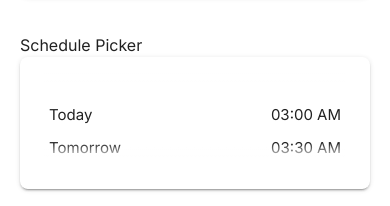
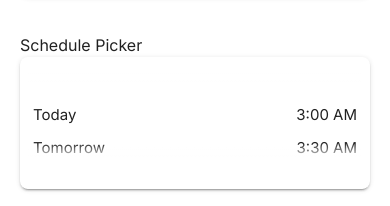
Before and after one commit to hanifrodili/my-vue-playground, a Vue app: page /mycustom in a window 390 px wide. Shown: the part 796-1002 px from the top of the page. Built offline with nearby package versions, Linux system fonts and the light colour scheme.

Commit message:
test tiime 3

```diff
--- a/src/components/mycustom/ySchedulePicker.vue
+++ b/src/components/mycustom/ySchedulePicker.vue
@@ -115,7 +115,7 @@ export default {
         const date = new Date(new Date().getTime()+(index*24*60*60*1000))
         const formattedDate = date.getFullYear()+'-'+this.addLeadingZero((date.getMonth()+1),2)+'-'+this.addLeadingZero(date.getDate(),2)
         day.date = formattedDate
-        day.time = this.getTimeRanges(this.timeInterval,'en',this.openingHour[0],this.openingHour[1],index)
+        day.time = this.getTimeRanges(this.timeInterval,'my',this.openingHour[0],this.openingHour[1],index)
         this.dateTimeList.push(day)
       }
       // console.log(this.dateTimeList);
@@ -155,11 +155,12 @@ export default {
       insert.setMinutes(min)
       insert.setSeconds(0)
       let newTime = insert.toLocaleTimeString('en',format)
-      if(newTime.split(':')[0].length === 1){
-        return '0'+newTime
-      }else{
-        return newTime
-      }
+      return newTime
+      // if(newTime.split(':')[0].length === 1){
+      //   return '0'+newTime
+      // }else{
+      //   return newTime
+      // }
 
     }
   }
@@ -169,6 +170,7 @@ export default {
 .y-schedule-picker{
   padding: 4px 16px;
   width: 100%;
+  transition: padding .3s ease-in-out;
 }
 /* Hide scrollbar for Chrome, Safari and Opera */
 .schedule-container::-webkit-scrollbar {
@@ -224,4 +226,10 @@ export default {
 .schedule-item:first-child{
   margin-top: 32px;
 }
+
+@media (max-width: 400px){
+  .y-schedule-picker{
+    padding: 4px 0px;
+  }
+}
 </style>
```
